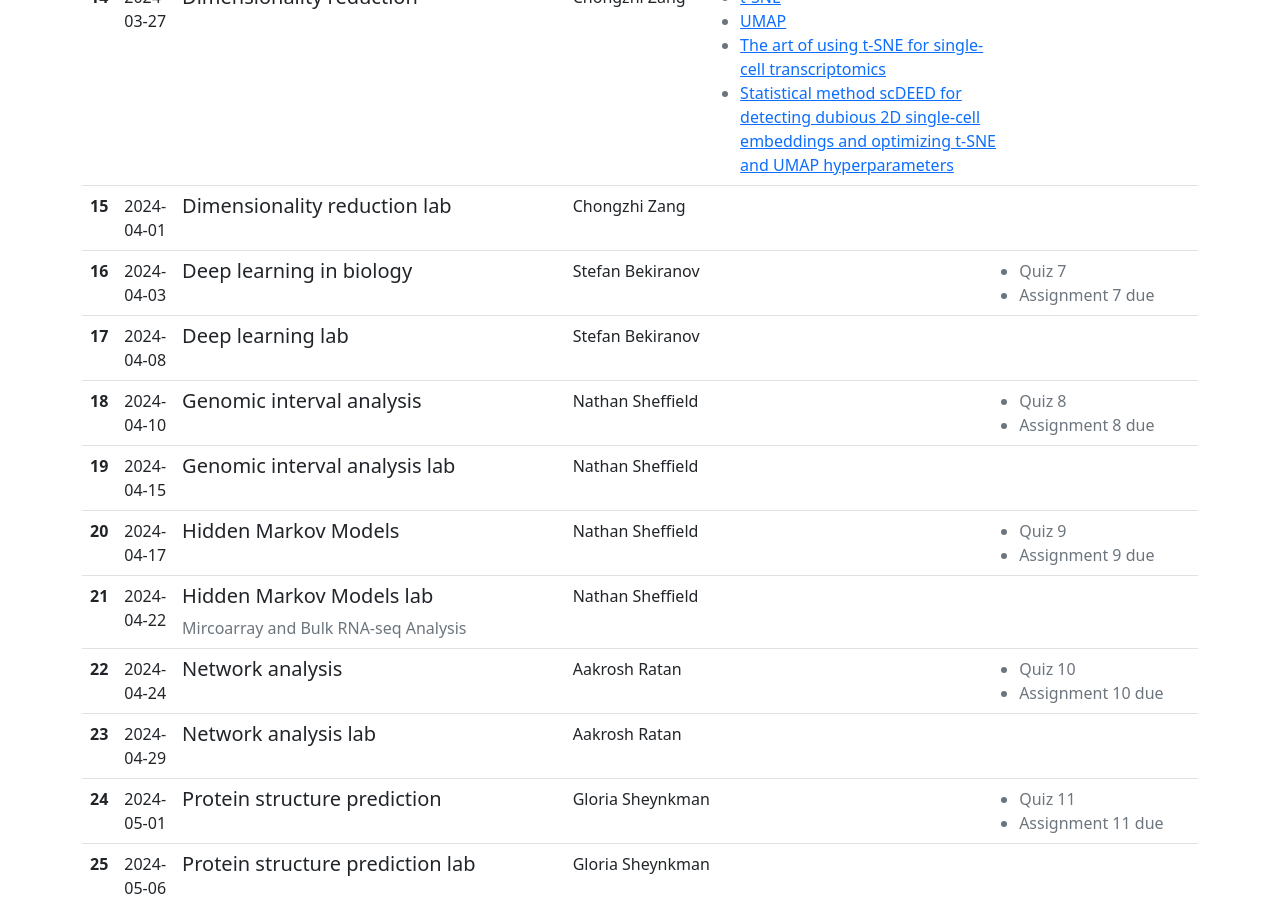
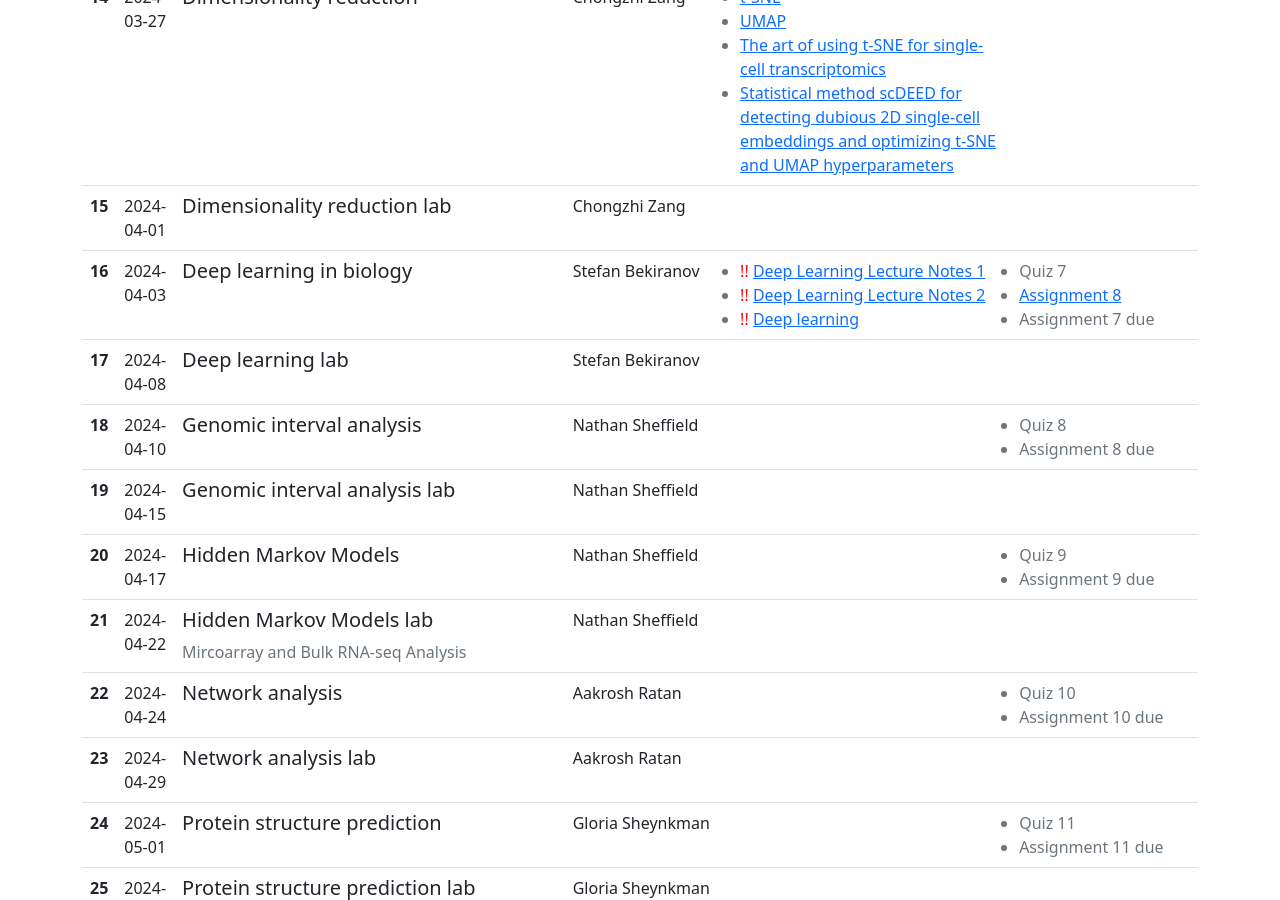
Before and after one commit to uvacobi/compbio2025, a Jekyll site: the page built from index.md, in a window 1280 px wide and 900 px high, scrolled down 2637 px. Built offline with Jekyll 4.4.1, drawn with Linux system fonts in a browser that asks for light colours.

Commit message:
Update lectures.yaml
Added Deep Learning slides, paper and assignment

```diff
--- a/_data/lectures.yaml
+++ b/_data/lectures.yaml
@@ -230,11 +230,22 @@
   - lecture_number: 16
     date: 2024-04-03
     topic: Deep learning in biology
-    details:
+    details: null
     instructor: Stefan Bekiranov
-    links: null
+    links:
+      - url: resources/Deep_Learning_1.pdf
+        title: Deep Learning Lecture Notes 1
+        required: true
+      - url: resources/Deep_Learning_2.pdf
+        title: Deep Learning Lecture Notes 2
+        required: true
+      - url: https://doi.org/10.1038/nature14539
+        title: Deep learning
+        required: true
     assignments:
       - title: Quiz 7
+      - title: Assignment 8
+        url: https://pytorch.org/tutorials/beginner/basics/intro.html
       - title: Assignment 7 due
   - lecture_number: 17
     date: 2024-04-08
```
